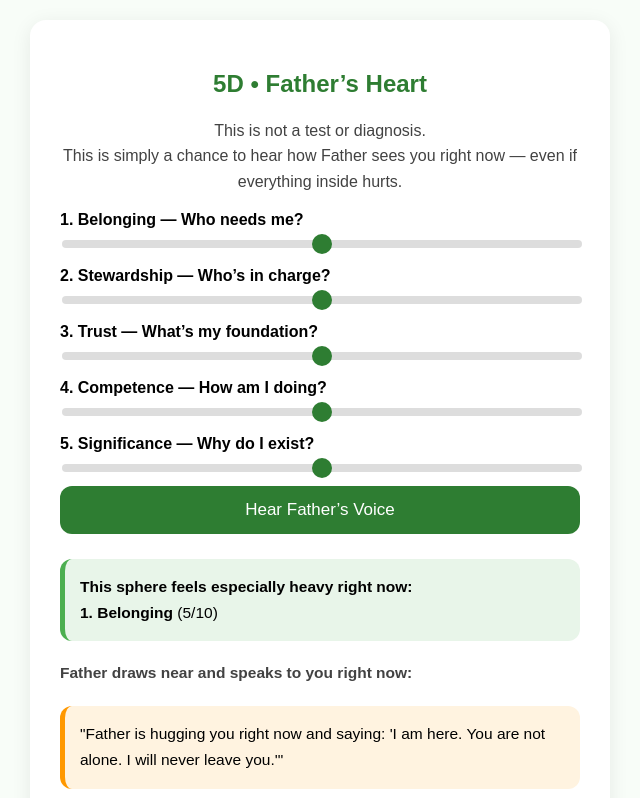
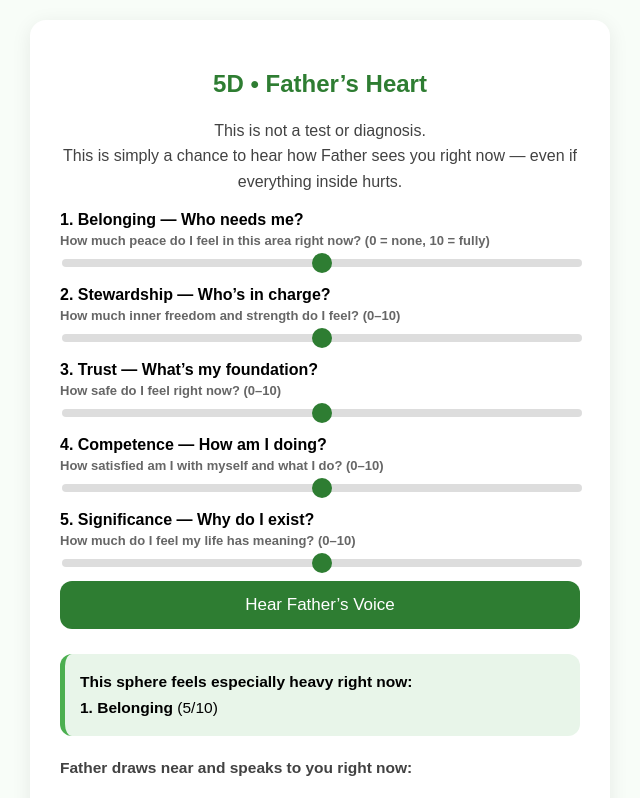
Before and after one commit to counselwell/5d-otcovskoe-serdce, a plain HTML site: page en/index.html in a window 1280 px wide. Both pictures are taken after a click on the button "Hear Father’s Voice". Shown: the top 798 px of the page, without its empty margins (320-960 px from the left). Drawn offline with Linux system fonts and the light colour scheme.

Commit message:
Update index.html

```diff
--- a/en/index.html
+++ b/en/index.html
@@ -3,21 +3,24 @@
 <head>
   <meta charset="UTF-8">
   <meta name="viewport" content="width=device-width, initial-scale=1.0">
-  <title>5D • Father’s Heart</title>
+  <title>5D • Father’s Heart – Lyle Thomas, Counselwell</title>
+  <meta name="description" content="A 60-second tool to hear Father’s voice in your pain – Lyle Thomas, Counselwell">
+  <meta name="author" content="Lyle Thomas">
   <style>
-    body { background: #f8fdf8; font-family: Arial, sans-serif; margin: 0; padding: 20px; display: flex; justify-content: center; align-items: center; min-height: 100vh; }
-    .card { background: #fff; padding: 30px; border-radius: 16px; box-shadow: 0 4px 20px rgba(0,0,0,0.08); max-width: 520px; width: 100%; text-align: center; }
-    h2 { color: #2e7d32; }
-    p { color: #424242; line-height: 1.6; }
-    label { display: block; margin: 15px 0 5px; font-weight: bold; text-align: left; }
-    input[type="range"] { width: 100%; height: 8px; border-radius: 5px; background: #ddd; outline: none; -webkit-appearance: none; }
-    input[type="range"]::-webkit-slider-thumb { -webkit-appearance: none; appearance: none; width: 20px; height: 20px; border-radius: 50%; background: #2e7d32; cursor: pointer; }
-    button { background: #2e7d32; color: #fff; padding: 14px; border: none; border-radius: 12px; font-size: 17px; width: 100%; cursor: pointer; margin-top: 10px; }
-    #result { margin-top: 25px; text-align: left; line-height: 1.7; font-size: 15.5px; }
-    .box { padding: 15px; border-radius: 12px; margin: 15px 0; border-left: 5px solid; }
-    .comfort { background: #fff3e0; border-color: #ff9800; }
-    .truth { background: #e3f2fd; border-color: #2196f3; }
-    .heavy { background: #e8f5e9; border-color: #4caf50; }
+    body{background:#f8fdf8;font-family:Arial,sans-serif;margin:0;padding:20px;display:flex;justify-content:center;align-items:center;min-height:100vh}
+    .card{background:#fff;padding:30px;border-radius:16px;box-shadow:0 4px 20px rgba(0,0,0,.08);max-width:520px;width:100%;text-align:center}
+    h2{color:#2e7d32}
+    p{color:#424242;line-height:1.6}
+    label{display:block;margin:15px 0 5px;font-weight:bold;text-align:left}
+    small{font-size:13px;color:#666;display:block;margin-top:4px}
+    input[type=range]{width:100%;height:8px;border-radius:5px;background:#ddd;outline:none;-webkit-appearance:none}
+    input[type=range]::-webkit-slider-thumb{-webkit-appearance:none;appearance:none;width:20px;height:20px;border-radius:50%;background:#2e7d32;cursor:pointer}
+    button{background:#2e7d32;color:#fff;padding:14px;border:none;border-radius:12px;font-size:17px;width:100%;cursor:pointer;margin-top:10px}
+    #result{margin-top:25px;text-align:left;line-height:1.7;font-size:15.5px}
+    .box{padding:15px;border-radius:12px;margin:15px 0;border-left:5px solid}
+    .comfort{background:#fff3e0;border-color:#ff9800}
+    .truth{background:#e3f2fd;border-color:#2196f3}
+    .heavy{background:#e8f5e9;border-color:#4caf50}
   </style>
 </head>
 <body>
@@ -25,56 +28,40 @@
     <h2>5D • Father’s Heart</h2>
     <p>This is not a test or diagnosis.<br>This is simply a chance to hear how Father sees you right now — even if everything inside hurts.</p>
 
-    <label>1. Belonging — Who needs me?</label><input type="range" min="0" max="10" value="5" id="d1">
-    <label>2. Stewardship — Who’s in charge?</label><input type="range" min="0" max="10" value="5" id="d2">
-    <label>3. Trust — What’s my foundation?</label><input type="range" min="0" max="10" value="5" id="d3">
-    <label>4. Competence — How am I doing?</label><input type="range" min="0" max="10" value="5" id="d4">
-    <label>5. Significance — Why do I exist?</label><input type="range" min="0" max="10" value="5" id="d5">
+    <label><b>1. Belonging</b> — Who needs me?<br><small>How much peace do I feel in this area right now? (0 = none, 10 = fully)</small></label>
+    <input type="range" min="0" max="10" value="5" id="d1">
+
+    <label><b>2. Stewardship</b> — Who’s in charge?<br><small>How much inner freedom and strength do I feel? (0–10)</small></label>
+    <input type="range" min="0" max="10" value="5" id="d2">
+
+    <label><b>3. Trust</b> — What’s my foundation?<br><small>How safe do I feel right now? (0–10)</small></label>
+    <input type="range" min="0" max="10" value="5" id="d3">
+
+    <label><b>4. Competence</b> — How am I doing?<br><small>How satisfied am I with myself and what I do? (0–10)</small></label>
+    <input type="range" min="0" max="10" value="5" id="d4">
+
+    <label><b>5. Significance</b> — Why do I exist?<br><small>How much do I feel my life has meaning? (0–10)</small></label>
+    <input type="range" min="0" max="10" value="5" id="d5">
 
     <button onclick="show()">Hear Father’s Voice</button>
     <div id="result"></div>
+
+    <div style="margin-top:30px;font-size:13px;color:#666;text-align:center;">
+      © 2025 Lyle Thomas • Counselwell • 5D Christology
+    </div>
   </div>
 
   <script>
-    const comfort = [
-      "Father is hugging you right now and saying: 'I am here. You are not alone. I will never leave you.'",
-      "He takes every burden off your shoulders and says: 'Trust Me with the wheel. I am the good Master.'",
-      "He covers you with His wings and whispers: 'You are completely safe with Me.'",
-      "He looks at you with tenderness and says: 'You are My masterpiece. I am proud of you.'",
-      "He places His hand on your heart and says: 'You are needed by Me. Your life is priceless.'"
-    ];
-    const truth = [
-      "You are My beloved child, in whom I am well pleased (Lk 3:22). I settled it all on the cross.",
-      "I gave you My authority and power — you are My co-worker and heir (Rom 8:17).",
-      "I am your Rock and Refuge. Under My wings you are safe (Ps 91:4).",
-      "You are a new creation, the righteousness of God in Christ (2 Cor 5:17, 21).",
-      "You are the heir of the King, and I have prepared everything for you (Eph 1:11; Rom 8:32)."
-    ];
-
-    function show() {
-      const d = [0, +document.getElementById('d1').value, +document.getElementById('d2').value, +document.getElementById('d3').value, +document.getElementById('d4').value, +document.getElementById('d5').value];
-      const low = d.indexOf(Math.min(...d.slice(1)));
-      const score = d[low];
-      const spheres = ["", "Belonging", "Stewardship", "Trust", "Competence", "Significance"];
-
-      document.getElementById('result').innerHTML = `
-        <div class="box heavy">
-          <b>This sphere feels especially heavy right now:</b><br>
-          <b>${low}. ${spheres[low]}</b> (${score}/10)
-        </div>
-
-        <p style="margin:20px 0"><b>Father draws near and speaks to you right now:</b></p>
-        <div class="box comfort">"${comfort[low-1]}"</div>
-
-        <p style="margin:20px 0 10px 0"><b>And this is the eternal Truth about me, regardless of feelings:</b></p>
-        <div class="box truth">"${truth[low-1]}"</div>
-
-        <p style="font-size:14px;color:#555;margin-top:25px">
-          Just sit with this for a minute. If you want, say the second phrase out loud three times — slowly and gently.<br>
-          Father has already settled it all. You are home.
-        </p>
-      `;
-    }
+    const comfort=["Father is hugging you right now and saying: 'I am here. You are not alone. I will never leave you.'","He takes every burden off your shoulders and says: 'Trust Me with the wheel. I am the good Master.'","He covers you with His wings and whispers: 'You are completely safe with Me.'","He looks at you with tenderness and says: 'You are My masterpiece. I am proud of you.'","He places His hand on your heart and says: 'You are needed by Me. Your life is priceless.'"];
+    const truth=["You are My beloved child, in whom I am well pleased (Lk 3:22). I settled it all on the cross.","I gave you My authority and power — you are My co-worker and heir (Rom 8:17).","I am your Rock and Refuge. Under My wings you are safe (Ps 91:4).","You are a new creation, the righteousness of God in Christ (2 Cor 5:17, 21).","You are the heir of the King, and I have prepared everything for you (Eph 1:11; Rom 8:32)."];
+    function show(){const d=[0,+d1.value,+d2.value,+d3.value,+d4.value,+d5.value];const low=d.indexOf(Math.min(...d.slice(1)));const score=d[low];const spheres=["","Belonging","Stewardship","Trust","Competence","Significance"];document.getElementById('result').innerHTML=`
+      <div class="box heavy"><b>This sphere feels especially heavy right now:</b><br><b>${low}. ${spheres[low]}</b> (${score}/10)</div>
+      <p style="margin:20px 0"><b>Father draws near and speaks to you right now:</b></p>
+      <div class="box comfort">"${comfort[low-1]}"</div>
+      <p style="margin:20px 0 10px 0"><b>And this is the eternal Truth about me, regardless of feelings:</b></p>
+      <div class="box truth">"${truth[low-1]}"</div>
+      <p style="font-size:14px;color:#555;margin-top:25px">Just sit with this for a minute. If you want, say the second phrase out loud three times — slowly and gently.<br>Father has already settled it all. You are home.</p>
+    `;}
   </script>
 </body>
 </html>
```
